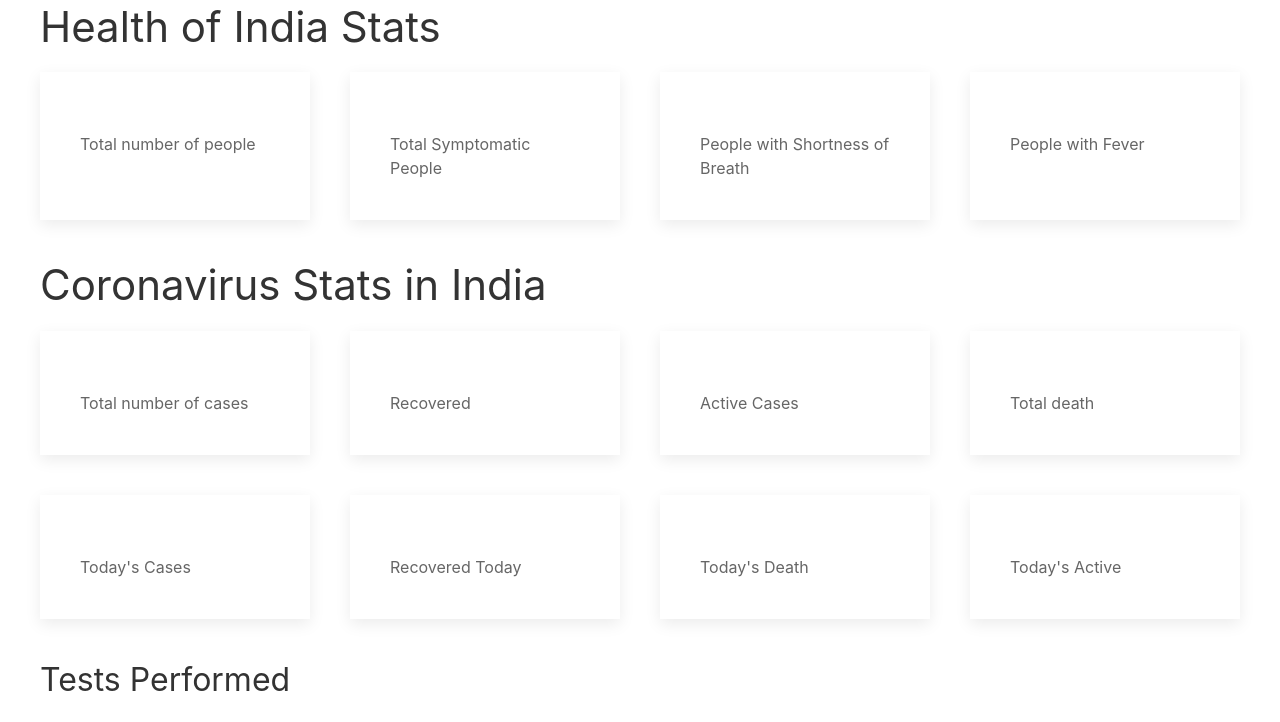
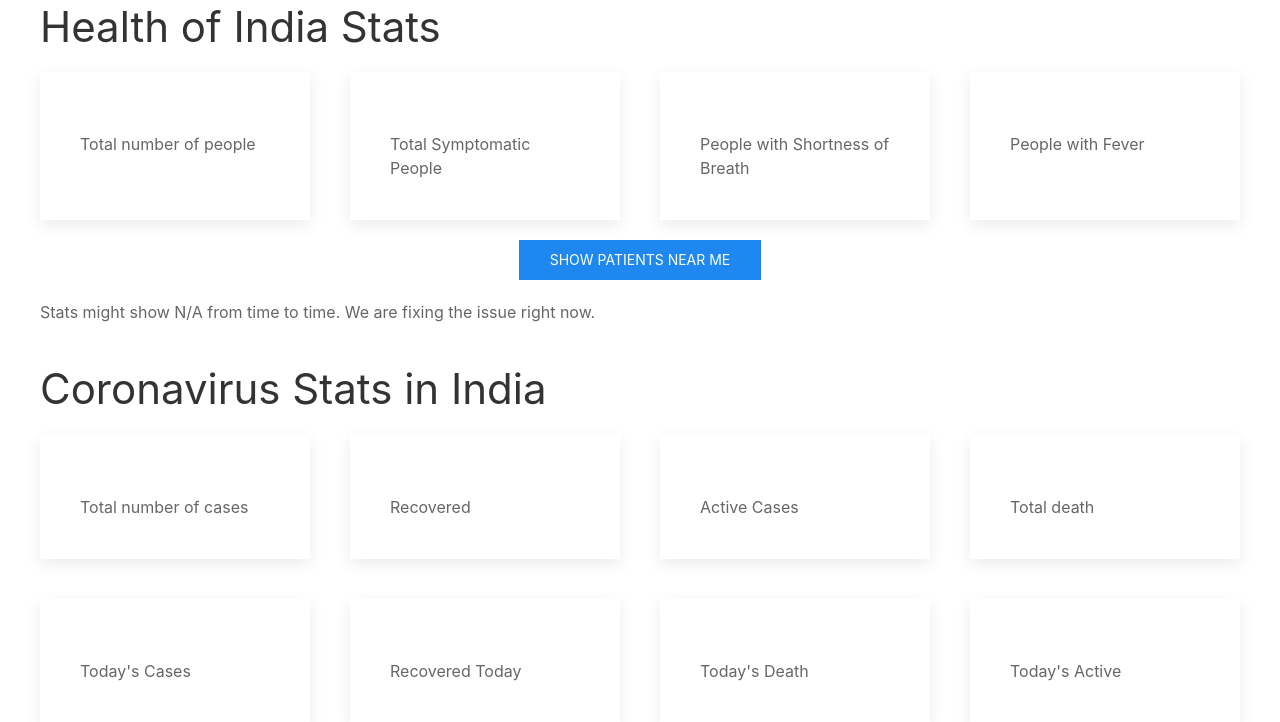
Before and after one commit to Podnet/Fight-Covid19, a Django app: template fight_covid19/templates/pages/home.html in a window 1280 px wide. Shown: the part 645-1367 px from the top of the page. Run offline with Django 3.2, Linux system fonts and the light colour scheme; the template is opened without the code that fills it, so the values that code supplies are empty; parts of the project's set-up code (start-up, migrations or seed data) failed here and were passed over; some libraries are stand-ins or nearby versions.

Commit message:
Show patients near me button

```diff
--- a/fight_covid19/templates/base-uikit.html
+++ b/fight_covid19/templates/base-uikit.html
@@ -99,15 +99,17 @@
 <!-- Le javascript
 ================================================== -->
 <!-- Placed at the end of the document so the pages load faster -->
-{% block javascript %}
-
-  <!-- Bootstrap JS and its dependencies-->
+<!-- Bootstrap JS and its dependencies-->
   <script src="https://code.jquery.com/jquery-3.3.1.slim.min.js"
           integrity="sha384-q8i/X+965DzO0rT7abK41JStQIAqVgRVzpbzo5smXKp4YfRvH+8abtTE1Pi6jizo"
           crossorigin="anonymous"></script>
   <!-- UIkit JS -->
   <script src="https://cdn.jsdelivr.net/npm/uikit@3.3.7/dist/js/uikit.min.js"></script>
   <script src="https://cdn.jsdelivr.net/npm/uikit@3.3.7/dist/js/uikit-icons.min.js"></script>
+
+{% block javascript %}
+
+
   {#  <script src="https://cdnjs.cloudflare.com/ajax/libs/popper.js/1.14.3/umd/popper.min.js"#}
   {#          integrity="sha384-ZMP7rVo3mIykV+2+9J3UJ46jBk0WLaUAdn689aCwoqbBJiSnjAK/l8WvCWPIPm49"#}
   {#          crossorigin="anonymous"></script>#}
--- a/fight_covid19/templates/pages/home.html
+++ b/fight_covid19/templates/pages/home.html
@@ -84,6 +84,18 @@
 
   </div>
 
+  <div class="uk-margin">
+    <div class="uk-flex uk-flex-center">
+      <button class="uk-button uk-button-primary" onclick="geoFindMe();">Show patients near me</button>
+    </div>
+    <p id="status"></p>
+    <p id="latitude" style="display: none;"><b>Latitude</b>: </p>
+    <p id="longitude" style="display: none;"><b>Longitude</b>: </p>
+    <p id="infected_patients" style="display: none;"><b>Covid19 Infected Patients</b>: N/A </p>
+    <p id="symptomatic_patients" style="display: none;"><b>Symptomatic Patients</b>: N/A</p>
+    <p>Stats might show N/A from time to time. We are fixing the issue right now.</p>
+  </div>
+
   <h1>Coronavirus Stats in India</h1>
   <div class="uk-child-width-1-4@s uk-grid-match" uk-grid>
     <div>
@@ -145,10 +157,10 @@
   </div>
 
   <h2>Tests Performed</h2>
-  <p>
+
   <p>Total samples tested: <b>{{ last_updated.totalsamplestested|intcomma }}</b></p>
   <p>Total positive samples: <b>{{ last_updated.totalpositivecases|intcomma }}</b></p>
-  </p>
+
 
   <h2>Statewise Data</h2>
 
@@ -187,3 +199,44 @@
   {% endcomment %}
 
 {% endblock %}
+
+{% block javascript %}
+  <script>
+    function geoFindMe() {
+
+      const latitude_field = document.querySelector('#latitude');
+      const longitude_field = document.querySelector('#longitude');
+      const infected_patients_field = document.querySelector('#infected_patients');
+      const symptomatic_patients_field = document.querySelector('#symptomatic_patients');
+      const status = document.querySelector('#status');
+
+      function success(position) {
+        const latitude = position.coords.latitude;
+        const longitude = position.coords.longitude;
+
+        latitude_field.innerHTML = `<b>Latitude: </b> ${latitude}`;
+        latitude_field.style.display = "block";
+
+        longitude_field.innerHTML = `<b>Longitude: </b> ${longitude}`;
+        longitude_field.style.display = "block";
+
+        infected_patients_field.style.display = "block";
+        symptomatic_patients_field.style.display = "block";
+
+        status.textContent = 'Found your location. Looking for infected and symptomatic patients, nearby.';
+      }
+
+      function error() {
+        status.textContent = 'Unable to retrieve your location';
+      }
+
+      if (!navigator.geolocation) {
+        status.textContent = 'Geolocation is not supported by your browser';
+      } else {
+        status.textContent = 'Locating…';
+        navigator.geolocation.getCurrentPosition(success, error);
+      }
+
+    }
+  </script>
+{% endblock %}
```
Lines whose indentation alone changed are shown as unchanged.
